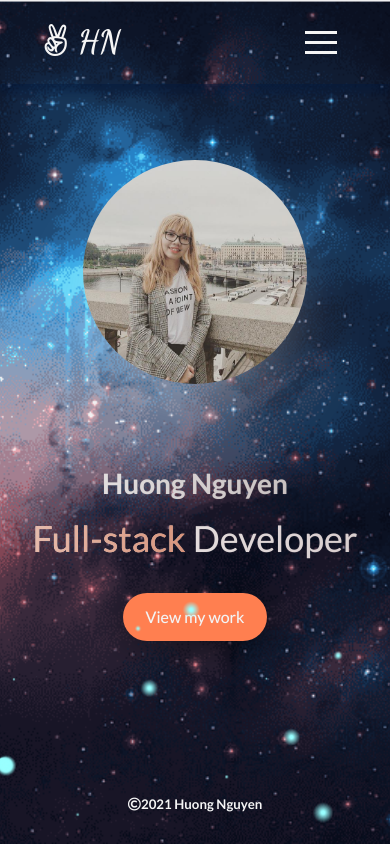
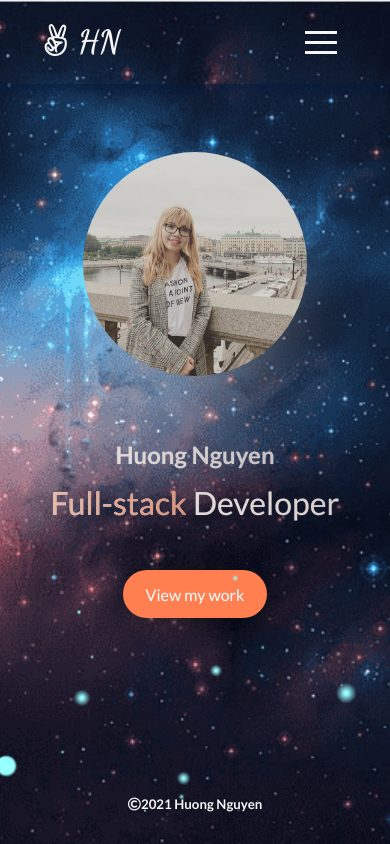
Before and after one commit to huongnguyen1709/my-porfolio-react, a React (Create React App) app: page / in a window 390 px wide. Built offline with nearby package versions, Linux system fonts and the light colour scheme.

Commit message:
modify responsive according to mobile

```diff
--- a/src/components/about/CardSlider.js
+++ b/src/components/about/CardSlider.js
@@ -5,12 +5,20 @@ import SkillsCard from './SkillsCard';
 const CardSlider = ({skills}) => {
     const slideLeft = () => {
         var slider = document.getElementById('slider')
-        slider.scrollLeft = slider.scrollLeft - 900
+        // eslint-disable-next-line no-restricted-globals
+        if(screen.width === 428 || screen.width < 428) {
+            slider.scrollLeft = slider.scrollLeft - 328
+        }
+        else slider.scrollLeft = slider.scrollLeft - 900
     }
 
     const slideRight = () => {
         var slider = document.getElementById('slider')
-        slider.scrollLeft = slider.scrollLeft + 900
+         // eslint-disable-next-line no-restricted-globals
+         if(screen.width === 428 || screen.width < 428) {
+            slider.scrollLeft = slider.scrollLeft + 328
+        }
+        else slider.scrollLeft = slider.scrollLeft + 900
     }
 
     return (
--- a/src/sass/components/_aboutcard.scss
+++ b/src/sass/components/_aboutcard.scss
@@ -37,6 +37,10 @@
   scroll-behavior: smooth;
   overflow: hidden;
   margin: auto;
+
+  @media only screen and (max-width: $bp-small) {
+    width: 75%;
+  }
 }
 
 .slider-icon.left,
@@ -105,6 +109,10 @@
   @media only screen and (max-width: $bp-medium) {
     margin-left: 2rem;
   }
+
+  @media only screen and (max-width: $bp-small) {
+    margin-left: auto;
+  }
 }
 
 .card:last-child {
@@ -120,6 +128,10 @@
 
   @media only screen and (max-width: $bp-medium) {
     margin-right: 2rem;
+  }
+
+  @media only screen and (max-width: $bp-small) {
+    margin-right: 0.1rem;
   }
 }
 
--- a/src/sass/components/_button.scss
+++ b/src/sass/components/_button.scss
@@ -21,7 +21,7 @@
   }
 
   @media only screen and (max-width: $bp-small) {
-    margin: 3rem auto auto auto;
+    margin: 5rem auto auto auto;
   }
 
   // @media only screen and (max-width: $bp-extra-small) {
--- a/src/sass/layout/_layout.scss
+++ b/src/sass/layout/_layout.scss
@@ -31,6 +31,10 @@
   @media only screen and (max-width: $bp-large) {
     grid-template-rows: 20vh 80rem 90vh;
   }
+
+  @media only screen and (max-width: $bp-small) {
+    grid-template-rows: 15vh 120rem 65vh;
+  }
 }
 
 .projects {
@@ -49,7 +53,7 @@
   }
 
   @media only screen and (max-width: $bp-small) {
-    grid-template-columns: none;
+    grid-template-rows: 20vh min-content;
   }
 }
 
--- a/src/sass/sections/_about.scss
+++ b/src/sass/sections/_about.scss
@@ -28,6 +28,10 @@
     width: 85%;
     padding: 3rem;
   }
+
+  @media only screen and (max-width: $bp-small) {
+    padding: 2.5rem;
+  }
 }
 
 .introduce:hover {
--- a/src/sass/sections/_home.scss
+++ b/src/sass/sections/_home.scss
@@ -12,6 +12,7 @@
   }
 
   @media only screen and (max-width: $bp-small) {
+    font-size: 3rem;
     margin: 0 auto auto auto;
     text-align: center;
   }
@@ -64,6 +65,10 @@
   @media only screen and (max-width: $bp-medium) {
     font-size: 4.5rem;
   }
+
+  @media only screen and (max-width: $bp-small) {
+    font-size: 4rem;
+  }
 }
 
 .huongnguyen {
@@ -106,7 +111,7 @@
     max-width: 28rem;
     max-height: 28rem;
     order: -1;
-    margin: 9vh auto;
+    margin: 8vh auto 7vh auto;
   }
 
   @keyframes picture-frames {
--- a/src/sass/sections/_projects.scss
+++ b/src/sass/sections/_projects.scss
@@ -38,11 +38,6 @@
 
   @media only screen and (max-width: $bp-extra-medium) {
     width: 80%;
-  }
-
-  @media only screen and (max-width: $bp-small) {
-    // grid-column: auto;
-    margin: 0 12rem;
   }
 
   // @media only screen and (max-width: $bp-extra-small) {
```
